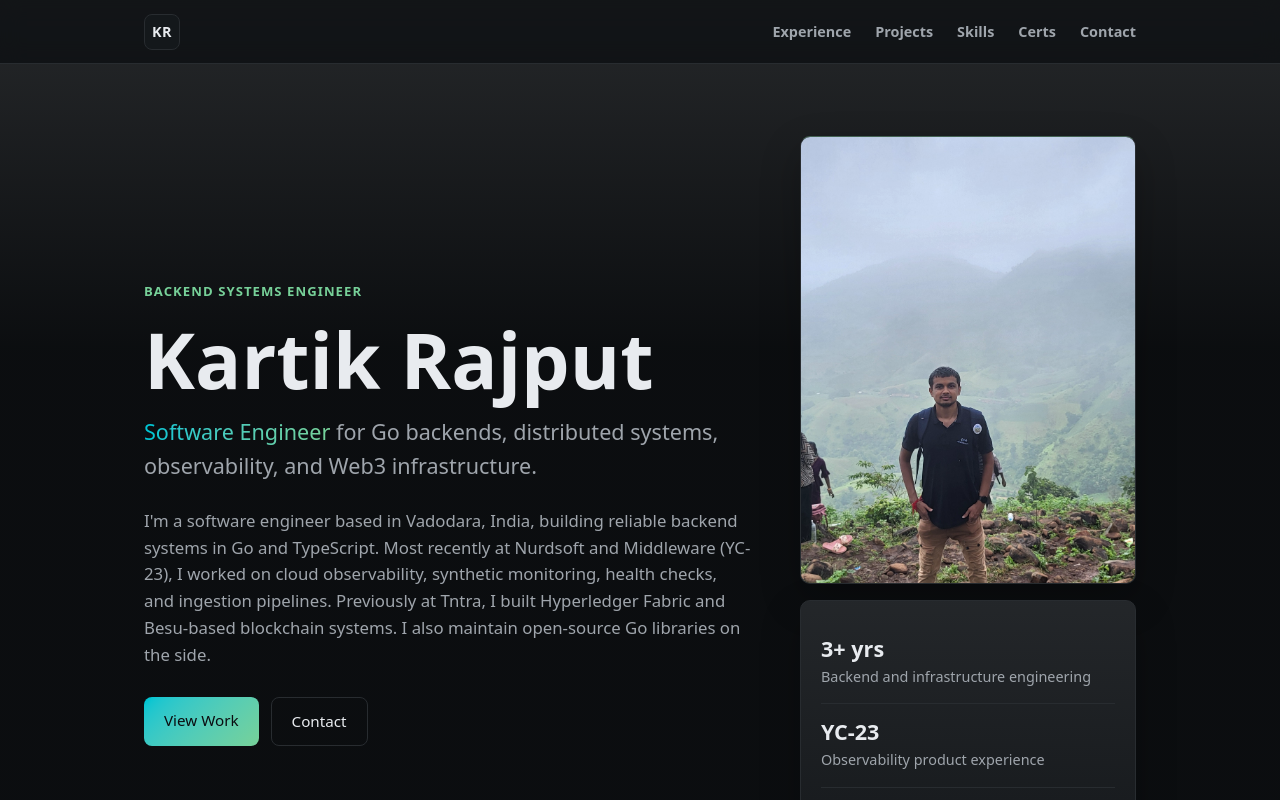
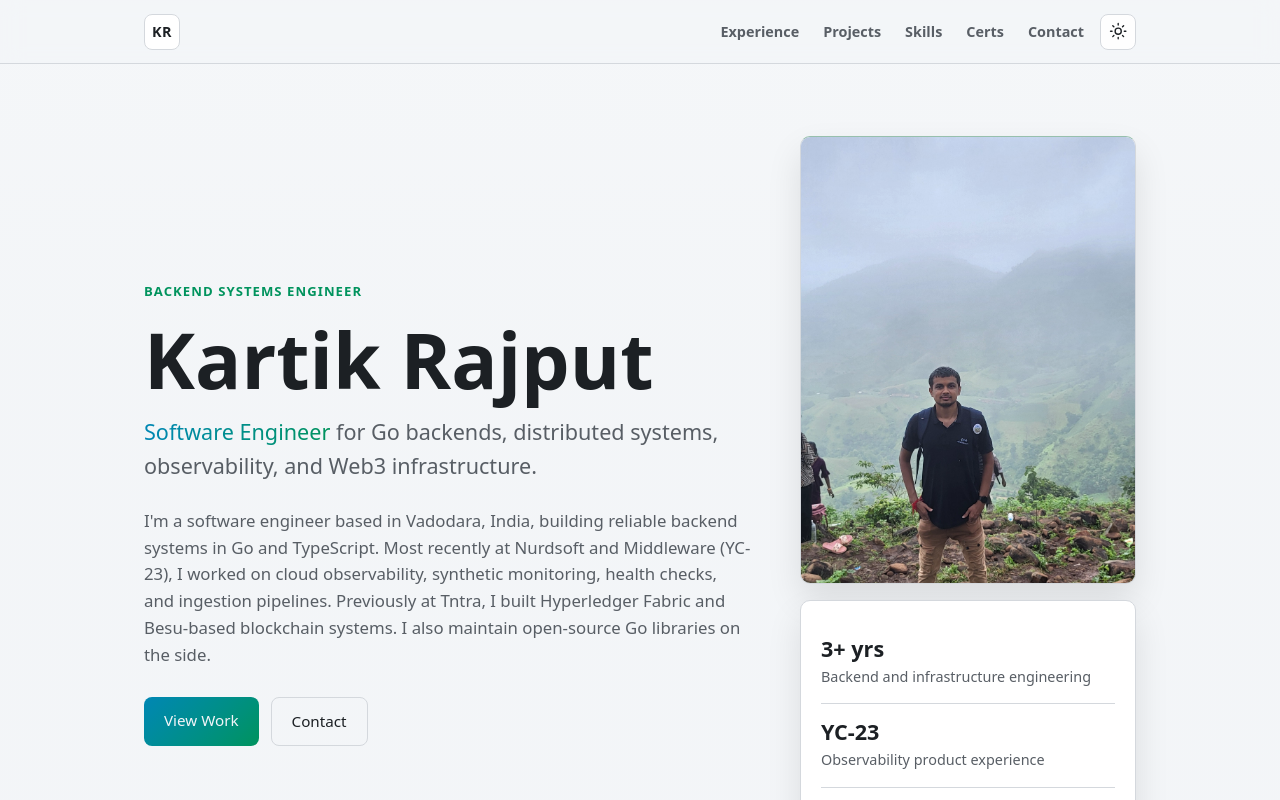
Before and after one commit to KARTIKrocks/KARTIKrocks.github.io, a React (Vite) app: page / in a window 1280 px wide. Shown: the top 800 px of the page. Built offline with nearby package versions, Linux system fonts and the light colour scheme; no server answers.

Commit message:
feat: implement theme toggle functionality and enhance styling for better user experience

```diff
--- a/index.html
+++ b/index.html
@@ -5,6 +5,7 @@
     <meta name="viewport" content="width=device-width, initial-scale=1.0" />
     <link rel="icon" type="image/svg+xml" href="/favicon.svg" />
     <meta name="theme-color" content="#0e1014" />
+    <script src="/theme.js"></script>
     <link rel="canonical" href="https://kartikrocks.github.io/" />
 
     <title>Kartik Rajput — Software Engineer</title>
--- /dev/null
+++ b/public/theme.js
@@ -0,0 +1,13 @@
+;(function () {
+  const STORAGE_KEY = 'theme'
+  const root = document.documentElement
+  const storedTheme = localStorage.getItem(STORAGE_KEY)
+  const systemTheme = matchMedia('(prefers-color-scheme: light)').matches ? 'light' : 'dark'
+  const theme = storedTheme === 'light' || storedTheme === 'dark' ? storedTheme : systemTheme
+
+  root.dataset.theme = theme
+  root.style.colorScheme = theme
+  document
+    .querySelector('meta[name="theme-color"]')
+    ?.setAttribute('content', theme === 'light' ? '#f6f7f8' : '#0e1014')
+})()
--- a/src/components/Nav.module.css
+++ b/src/components/Nav.module.css
@@ -44,6 +44,13 @@
   }
 }
 
+.actions {
+  display: flex;
+  align-items: center;
+  gap: 1rem;
+  min-inline-size: 0;
+}
+
 .links {
   list-style: none;
   display: flex;
@@ -65,7 +72,8 @@
   }
 
   @media (width <= 560px) {
-    inline-size: 100%;
+    inline-size: auto;
+    flex: 1;
     overflow-x: auto;
     scrollbar-width: none;
     gap: 1rem;
@@ -75,3 +83,44 @@
     }
   }
 }
+
+.themeToggle {
+  display: inline-grid;
+  place-items: center;
+  inline-size: 2.25rem;
+  block-size: 2.25rem;
+  flex: none;
+  border: 1px solid var(--border);
+  border-radius: 8px;
+  background: var(--theme-toggle-bg);
+  color: var(--fg);
+  cursor: pointer;
+  padding: 0;
+
+  & svg {
+    inline-size: 1.15rem;
+    block-size: 1.15rem;
+    fill: none;
+    stroke: currentColor;
+    stroke-linecap: round;
+    stroke-linejoin: round;
+    stroke-width: 1.8;
+  }
+
+  &:hover {
+    border-color: var(--accent);
+    color: var(--accent);
+  }
+
+  &:focus-visible {
+    outline: 2px solid var(--accent-2);
+    outline-offset: 2px;
+  }
+}
+
+@media (width <= 560px) {
+  .actions {
+    inline-size: 100%;
+    gap: 0.75rem;
+  }
+}
--- a/src/components/Nav.tsx
+++ b/src/components/Nav.tsx
@@ -1,3 +1,4 @@
+import { useState } from 'react'
 import styles from './Nav.module.css'
 
 const LINKS = [
@@ -8,13 +9,46 @@ const LINKS = [
   { href: '#contact', label: 'Contact' },
 ] as const
 
+type Theme = 'light' | 'dark'
+
+function getInitialTheme(): Theme {
+  return document.documentElement.dataset.theme === 'light' ? 'light' : 'dark'
+}
+
+function ThemeIcon({ theme }: { readonly theme: Theme }) {
+  return theme === 'dark' ? (
+    <svg viewBox="0 0 24 24" aria-hidden="true">
+      <path d="M21 15.8A9 9 0 0 1 8.2 3 9 9 0 1 0 21 15.8Z" />
+    </svg>
+  ) : (
+    <svg viewBox="0 0 24 24" aria-hidden="true">
+      <circle cx="12" cy="12" r="4" />
+      <path d="M12 2v2M12 20v2M4.93 4.93l1.41 1.41M17.66 17.66l1.41 1.41M2 12h2M20 12h2M4.93 19.07l1.41-1.41M17.66 6.34l1.41-1.41" />
+    </svg>
+  )
+}
+
 export default function Nav() {
+  const [theme, setTheme] = useState<Theme>(getInitialTheme)
+  const nextTheme = theme === 'dark' ? 'light' : 'dark'
+
+  function toggleTheme() {
+    document.documentElement.dataset.theme = nextTheme
+    document.documentElement.style.colorScheme = nextTheme
+    document
+      .querySelector('meta[name="theme-color"]')
+      ?.setAttribute('content', nextTheme === 'light' ? '#f6f7f8' : '#0e1014')
+    localStorage.setItem('theme', nextTheme)
+    setTheme(nextTheme)
+  }
+
   return (
     <header className={styles.header}>
       <nav className={styles.nav} aria-label="Primary">
         <a href="#top" className={styles.brand} aria-label="Home">
           KR
         </a>
+        <div className={styles.actions}>
           <ul className={styles.links}>
             {LINKS.map((l) => (
               <li key={l.href}>
@@ -22,6 +56,16 @@ export default function Nav() {
               </li>
             ))}
           </ul>
+          <button
+            type="button"
+            className={styles.themeToggle}
+            onClick={toggleTheme}
+            aria-label={`Switch to ${nextTheme} theme`}
+            title={`Switch to ${nextTheme} theme`}
+          >
+            <ThemeIcon theme={theme} />
+          </button>
+        </div>
       </nav>
     </header>
   )
--- a/src/index.css
+++ b/src/index.css
@@ -18,6 +18,7 @@
     --tint-accent-border: color-mix(in oklab, var(--accent) 28%, transparent);
     --tint-accent-2: color-mix(in oklab, var(--accent-2) 12%, transparent);
     --nav-bg: color-mix(in oklab, var(--bg) 70%, transparent);
+    --theme-toggle-bg: color-mix(in oklab, var(--bg-elev) 82%, transparent);
 
     color-scheme: dark;
     color: var(--fg);
@@ -31,6 +32,36 @@
       Inter,
       sans-serif;
     line-height: 1.6;
+  }
+
+  :root[data-theme='light'] {
+    --bg: oklch(97% 0.004 250);
+    --bg-elev: oklch(100% 0 0);
+    --fg: oklch(24% 0.01 250);
+    --fg-muted: oklch(48% 0.014 250);
+    --accent: oklch(56% 0.16 220);
+    --accent-2: oklch(58% 0.14 160);
+    --border: oklch(88% 0.008 250);
+    --shadow-soft: 0 16px 34px color-mix(in oklab, black 10%, transparent);
+    --theme-toggle-bg: color-mix(in oklab, var(--bg-elev) 88%, transparent);
+
+    color-scheme: light;
+  }
+
+  @media (prefers-color-scheme: light) {
+    :root:not([data-theme]) {
+      --bg: oklch(97% 0.004 250);
+      --bg-elev: oklch(100% 0 0);
+      --fg: oklch(24% 0.01 250);
+      --fg-muted: oklch(48% 0.014 250);
+      --accent: oklch(56% 0.16 220);
+      --accent-2: oklch(58% 0.14 160);
+      --border: oklch(88% 0.008 250);
+      --shadow-soft: 0 16px 34px color-mix(in oklab, black 10%, transparent);
+      --theme-toggle-bg: color-mix(in oklab, var(--bg-elev) 88%, transparent);
+
+      color-scheme: light;
+    }
   }
 }
 
```
Lines whose indentation alone changed are shown as unchanged.
